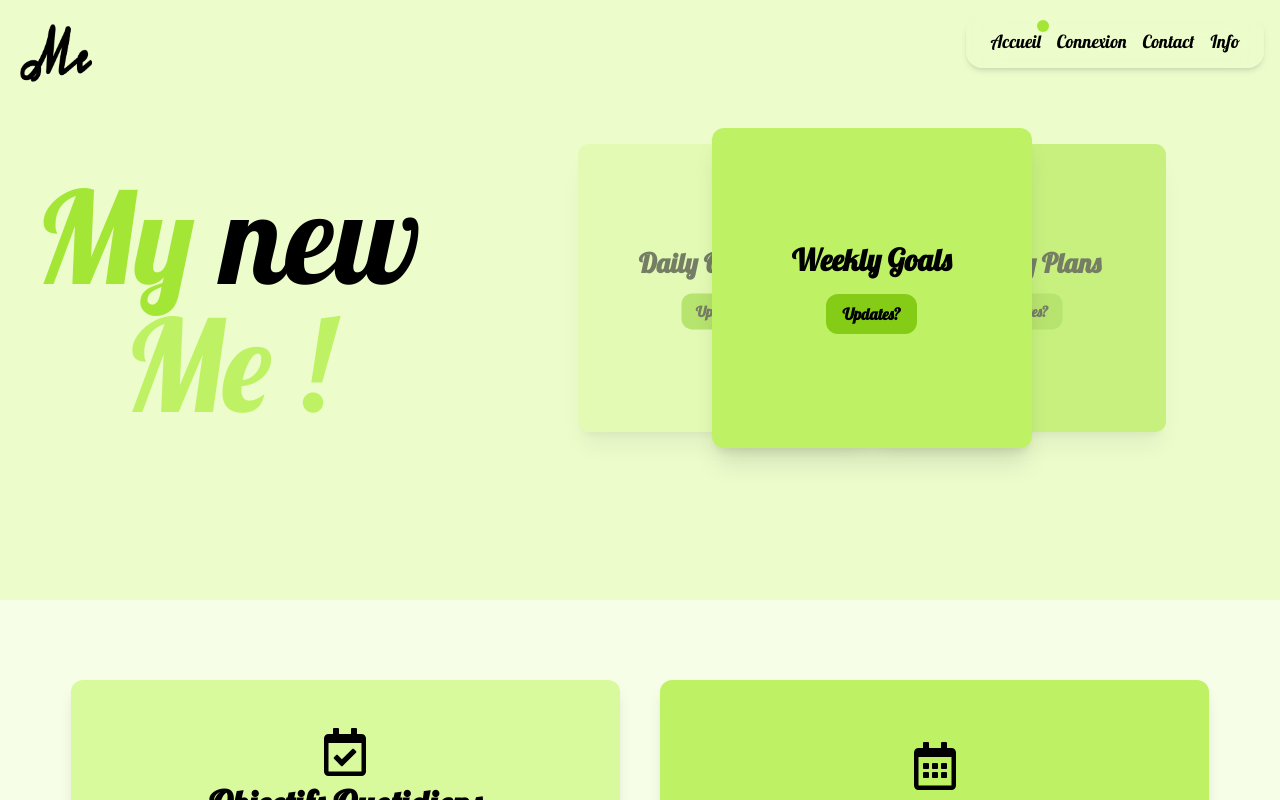
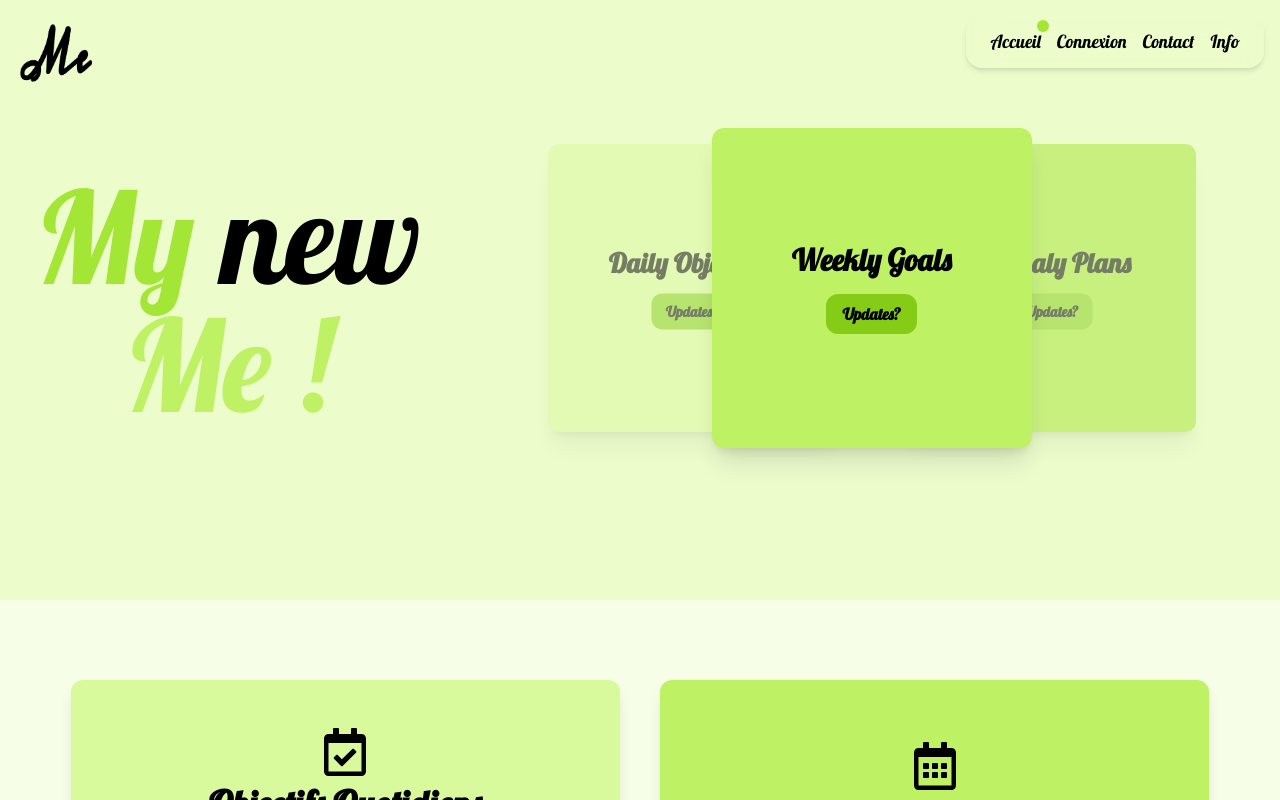
Before and after one commit to Moundirbechikh/MyNewLife, a React (Create React App) app in the folder frontend/: page / in a window 1280 px wide. Shown: the top 800 px of the page. Built offline with nearby package versions, Linux system fonts and the light colour scheme.

Commit message:
Update Object.jsx

```diff
--- a/frontend/src/components/Object.jsx
+++ b/frontend/src/components/Object.jsx
@@ -12,6 +12,7 @@ const Object = ({ theme = 'lime' }) => {
   const [index, setIndex] = useState(0);
   const [visible, setVisible] = useState(false);
   const [objectives, setObjectives] = useState([]);
+  const [isMobile, setIsMobile] = useState(false);
 
   const user = getUser();
   const isLoggedIn = !!user;
@@ -48,11 +49,25 @@ const Object = ({ theme = 'lime' }) => {
     }
   }, [isLoggedIn]);
 
+  useEffect(() => {
+    const handleResize = () => {
+      setIsMobile(window.innerWidth < 768); // md breakpoint
+    };
+    handleResize();
+    window.addEventListener('resize', handleResize);
+    return () => window.removeEventListener('resize', handleResize);
+  }, []);
+
   const getPosition = (i) => {
     if (i === index) return 'center';
     if (i === (index - 1 + cards.length) % cards.length) return 'left';
     if (i === (index + 1) % cards.length) return 'right';
     return 'hidden';
+  };
+
+  const getFilteredObjectives = (level) => {
+    const filtered = objectives.filter((obj) => obj.level === level);
+    return isMobile ? filtered.slice(0, 1) : filtered;
   };
 
   return (
@@ -63,21 +78,35 @@ const Object = ({ theme = 'lime' }) => {
     >
       {cards.map((card, i) => {
         const position = getPosition(i);
+        const base = 'absolute transition-all duration-700';
+
+        let positionClasses = '';
+        if (position === 'center') {
+          positionClasses = 'scale-100 z-10 opacity-100';
+        } else if (position === 'left') {
+          positionClasses = isMobile
+            ? 'scale-[0.4] opacity-10 -translate-x-20 pointer-events-none'
+            : 'scale-90 opacity-50 -translate-x-[150px] md:-translate-x-[180px] z-0';
+        } else if (position === 'right') {
+          positionClasses = isMobile
+            ? 'scale-[0.4] opacity-10 translate-x-20 pointer-events-none'
+            : 'scale-90 opacity-50 translate-x-[150px] md:translate-x-[180px] z-0';
+        } else {
+          positionClasses = 'opacity-0 pointer-events-none';
+        }
+
         return (
           <div
             key={card.id}
-            className={`absolute transition-all duration-700 cursor-pointer ${
-              position === 'center'
-                ? 'scale-100 z-10 opacity-100'
-                : position === 'left'
-                ? 'translate-x-[-120px] md:translate-x-[-150px] scale-90 z-0 opacity-50'
-                : position === 'right'
-                ? 'translate-x-[120px] md:translate-x-[150px] scale-90 z-0 opacity-50'
-                : 'opacity-0 pointer-events-none'
-            }`}
-            onClick={() => setIndex(i)}
+            className={`${base} ${positionClasses}`}
+            onClick={() => position === 'center' && setIndex(i)}
           >
-            <Card title={card.title} theme={theme} level={card.level} objectives={objectives} />
+            <Card
+              title={card.title}
+              theme={theme}
+              level={card.level}
+              objectives={getFilteredObjectives(card.level)}
+            />
           </div>
         );
       })}
```
